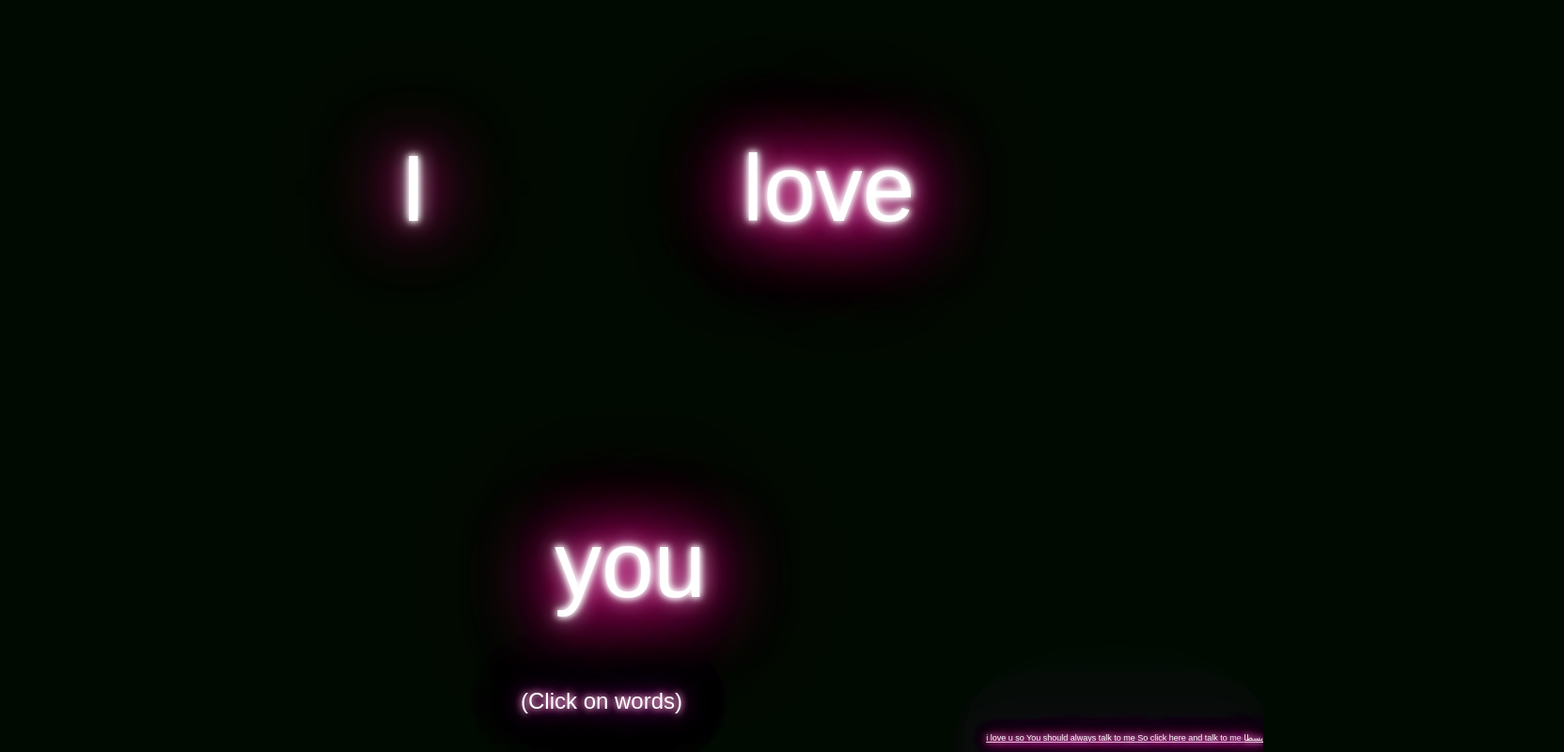
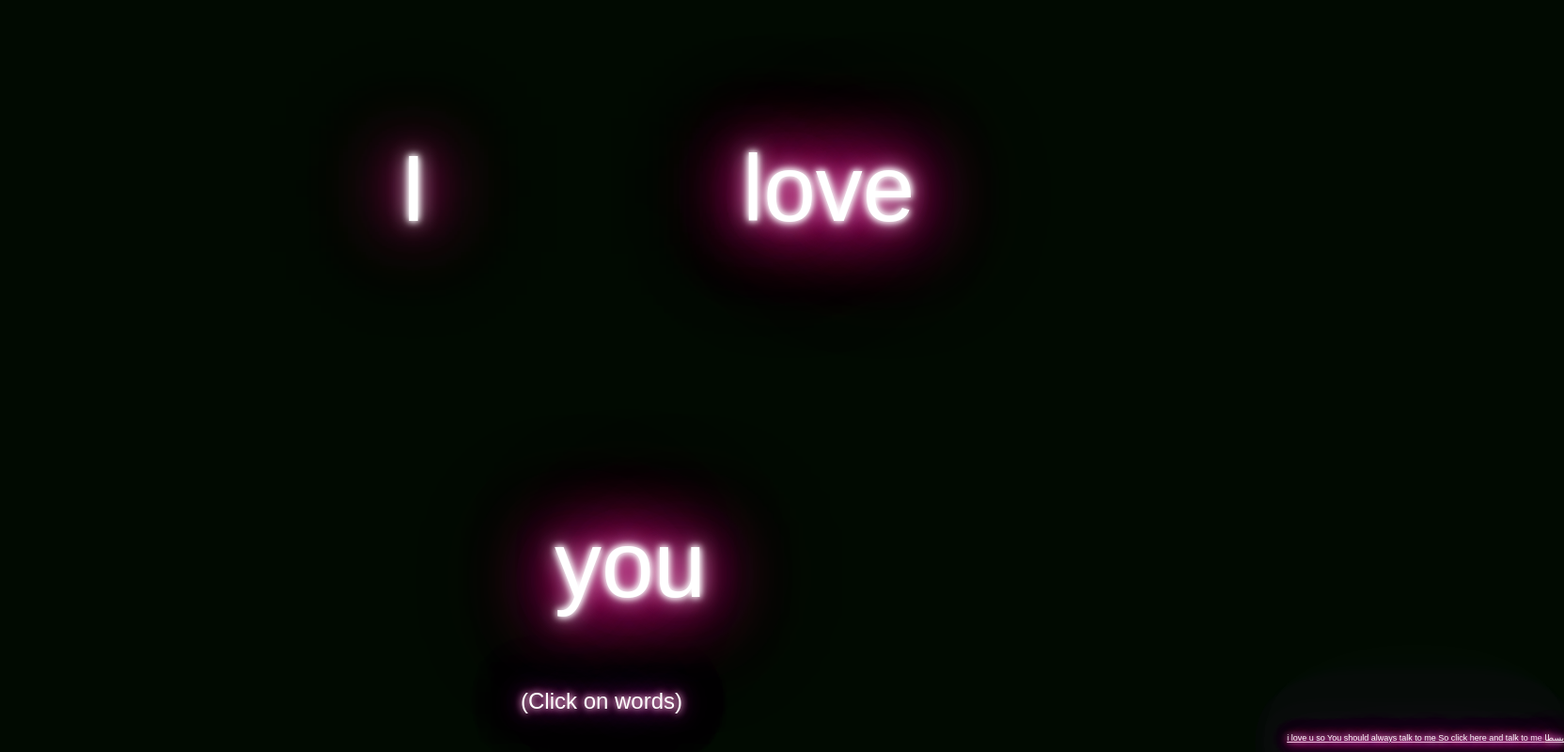
Before and after one commit to mshraky3/cafes-with-wifi, a plain HTML site: page index.html in a window 1280 px wide. Shown: the whole page at 94% size, 1664 px wide, since content can reach past the window. Drawn offline with Linux system fonts and the light colour scheme.

Commit message:
Update style.css

```diff
--- a/style.css
+++ b/style.css
@@ -122,7 +122,7 @@ p{
 a {
 
         display: inline-block;
-        left: 5%;
+        left: 30%;
         text-align: right;
         position: absolute;
         bottom: 10px;
```
